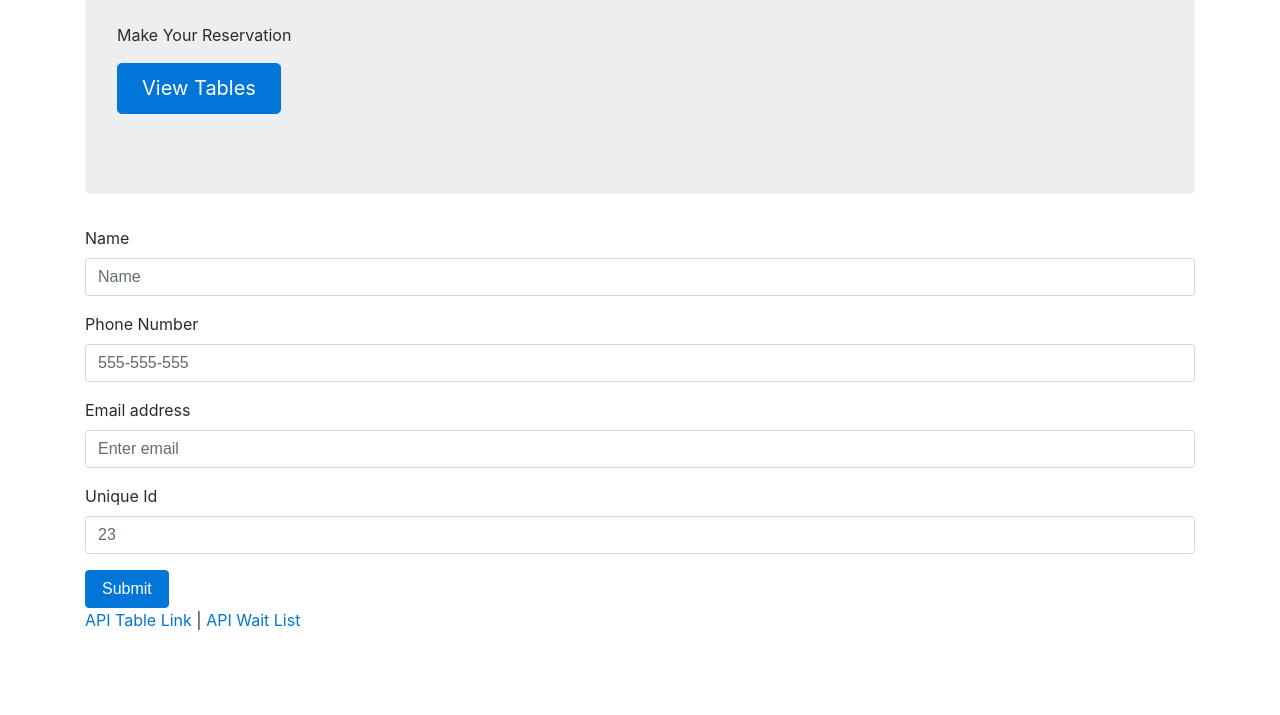
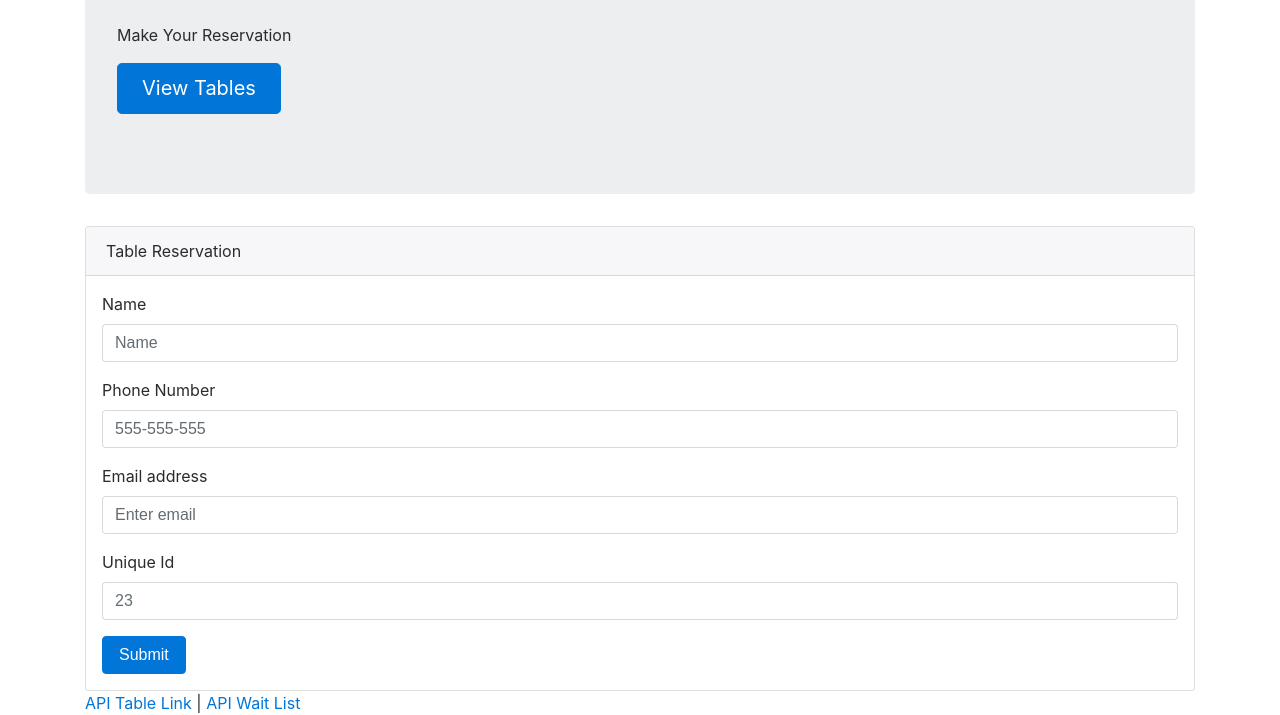
Before and after one commit to fermentationist/hot-restaurant, a website: page reservations.html in a window 1280 px wide. Shown: the part 169-884 px from the top of the page. Before the commit the page ends 801 px from the top, so only its background shows below. Drawn offline with nearby package versions, Linux system fonts and the light colour scheme.

Commit message:
just a lil bit

```diff
--- a/reservations.html
+++ b/reservations.html
@@ -17,6 +17,9 @@
                 <a class="btn btn-primary btn-lg" href="#" role="button">View Tables</a>
             </p>
         </div>
+        <div class="card">
+            <div class="card-header">Table Reservation</div>
+            <div class="card-body p-3">
 
                 <form>
                     <div class="form-group">
@@ -37,6 +40,9 @@
                     </div>
                     <button type="submit" class="btn btn-primary">Submit</button>
                 </form>
+
+            </div>
+        </div>
         <a href="">API Table Link</a>
         <p class="d-inline"> | </p><a href="">API Wait List</a>
     </div>
```
Lines whose indentation alone changed are shown as unchanged.
